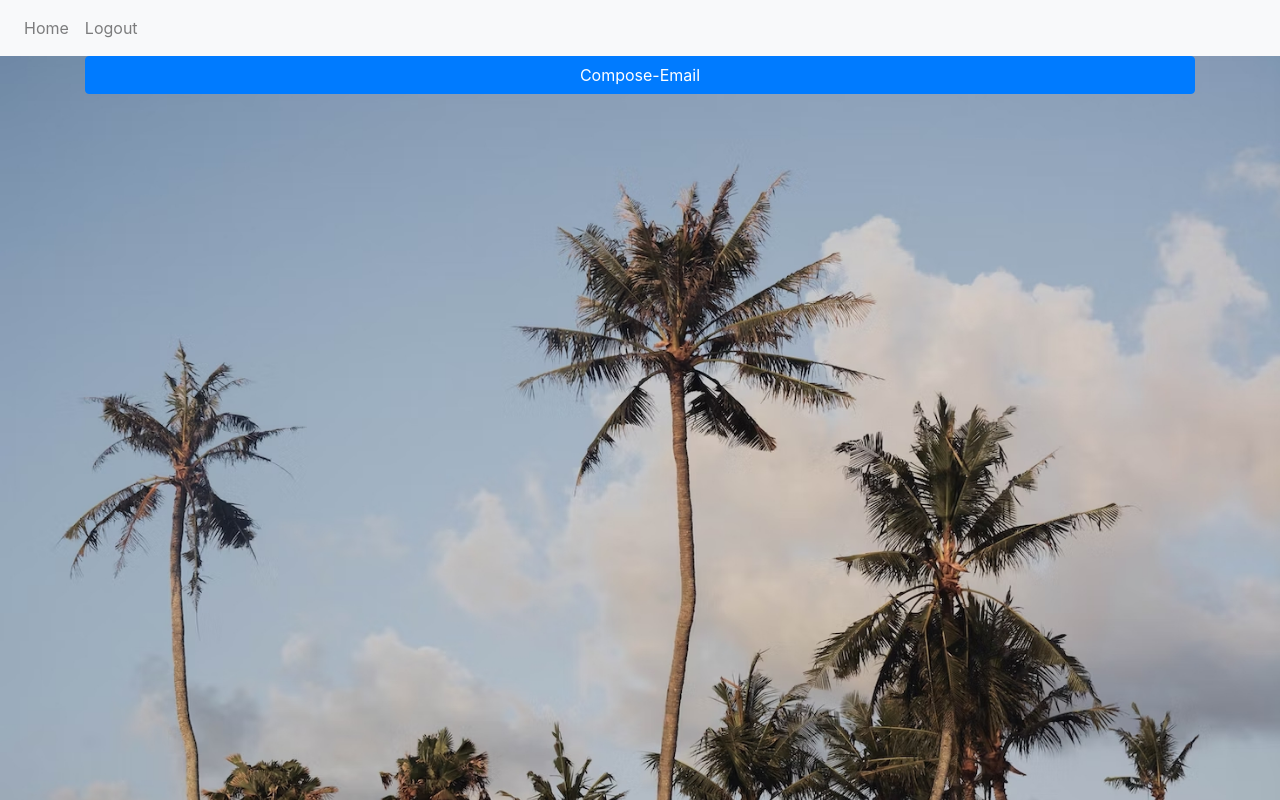
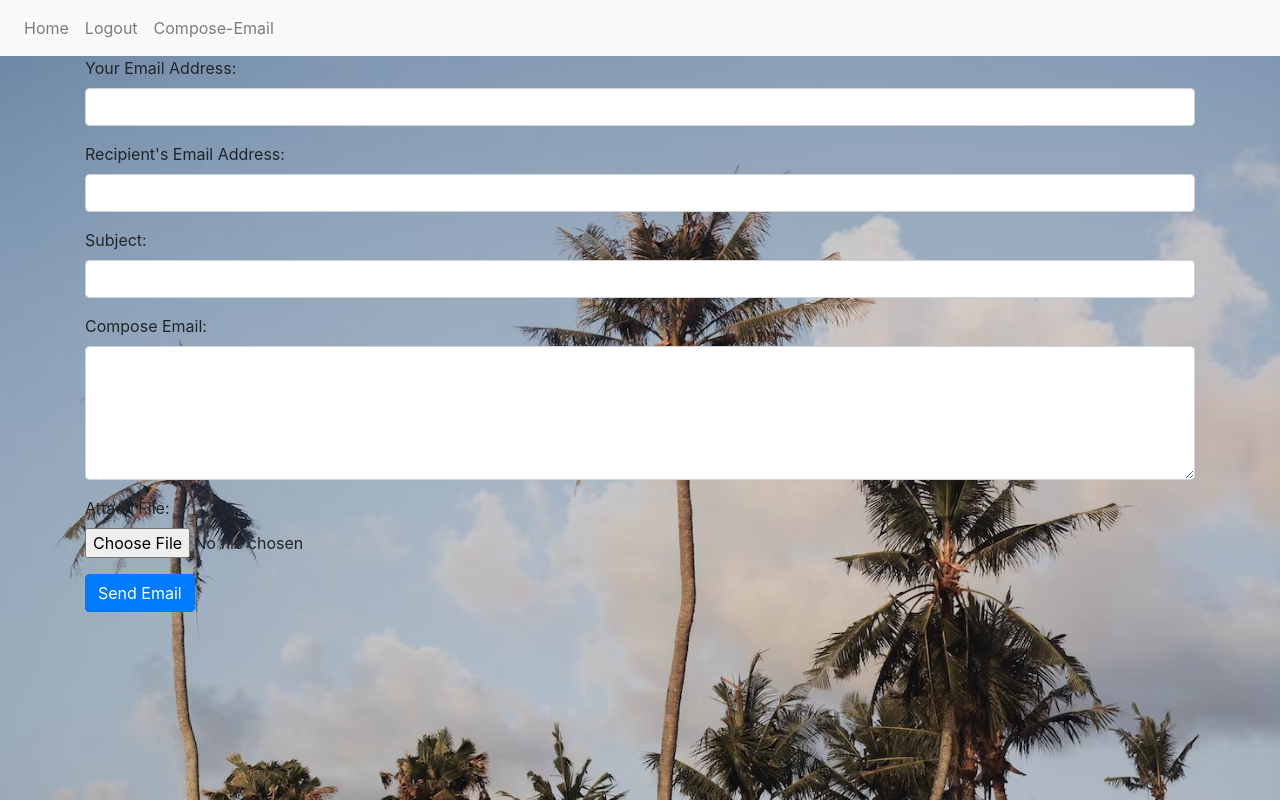
Before and after one commit to Sommyj1/Email-Composer-UI, a Flask app: page /compose in a window 1280 px wide. Run offline with Flask 3, Linux system fonts and the light colour scheme; the visitor is signed in with stand-in values (Sample User, id 1); some libraries are stand-ins or nearby versions.

```diff
--- a/composer/__init__.py
+++ b/composer/__init__.py
@@ -5,7 +5,7 @@ from os import path
 from flask_login import LoginManager
 from flask_migrate import Migrate
 from datetime import timedelta
-from flask_mailman import Mail, EmailMessage
+from flask_mailman import Mail
 
 db = SQLAlchemy()
 
--- a/composer/templates/base.html
+++ b/composer/templates/base.html
@@ -35,8 +35,9 @@
         <div class="collapse navbar-collapse" id="navbar">
             <div class="navbar-nav">
                 {% if user.is_authenticated %}
-                <a class="nav-item nav-link" id="home" href="/">Home</a>
+                <a class="nav-item nav-link" id="home" href="/home">Home</a>
                 <a class="nav-item nav-link" id="logout" href="/logout">Logout</a>
+                <a class="nav-item nav-link" id="compose" href="/compose">Compose-Email</a>
                 {% else %}
                 <a class="nav-item nav-link" id="login" href="/login">Login</a>
                 <a class="nav-item nav-link" id="signUp" href="/sign-up">Sign Up</a>
--- a/composer/templates/compose.html
+++ b/composer/templates/compose.html
@@ -1,10 +1,34 @@
 {% extends "base.html" %}
 
-{% block title %}Login{% endblock %}
+{% block title %}Compose-Email{% endblock %}
 
 {% block content %}
-            <form method="POST">
-                <button type="submit" class="btn btn-primary btn-block">Compose-Email</button>
-            </form>
+    <form method="POST" enctype="multipart/form-data">
+        <div class="form-group">
+            <label for="sender_email">Your Email Address:</label>
+            <input type="email" class="form-control" id="sender_email" name="sender_email" required>
+        </div>
 
+        <div class="form-group">
+            <label for="recipient_email">Recipient's Email Address:</label>
+            <input type="email" class="form-control" id="recipient_email" name="recipient_email" required>
+        </div>
+
+        <div class="form-group">
+            <label for="subject">Subject:</label>
+            <input type="text" class="form-control" id="subject" name="subject" required>
+        </div>
+
+        <div class="form-group">
+            <label for="email_body">Compose Email:</label>
+            <textarea class="form-control" id="email_body" name="email_body" rows="5" required></textarea>
+        </div>
+
+        <div class="form-group">
+            <label for="attachment">Attach File:</label>
+            <input type="file" class="form-control-file" id="attachment" name="attachment">
+        </div>
+
+        <button type="submit" class="btn btn-primary">Send Email</button>
+    </form>
 {% endblock %}
--- a/composer/views.py
+++ b/composer/views.py
@@ -2,6 +2,7 @@ from flask import Blueprint, render_template, request, flash
 from flask_login import login_required, current_user
 from . import db
 from flask_mailman import EmailMessage
+from werkzeug.utils import secure_filename
 
 views = Blueprint('views', __name__)
 
@@ -31,6 +32,13 @@ def compose():
         )
 
         try:
+            # Attachments
+            attachment = request.files.get('attachment')
+            if attachment:
+                attachment_filename = secure_filename(attachment.filename)
+                attachment.save(attachment_filename)
+                msg.attach_file(attachment_filename)
+
             msg.send()
             flash('Email sent successfully', 'success')
         except Exception as e:
```
Also changed, not shown: 1 other file.
